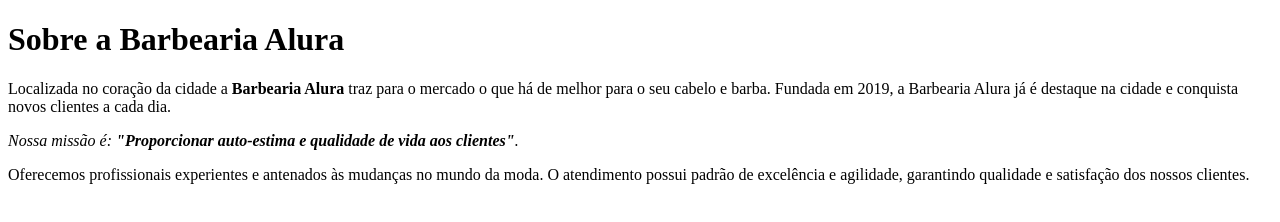
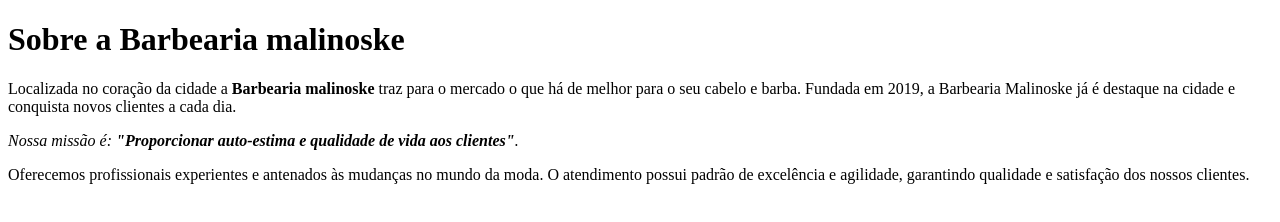
Before and after one commit to malinoske/emily, a plain HTML site: page index.html in a window 1280 px wide. Drawn offline with Linux system fonts and the light colour scheme.

Commit message:
Update index.html

```diff
--- a/index.html
+++ b/index.html
@@ -2,13 +2,13 @@
 <html lang="pt-br">
     <head>
         <meta charset="UTF-8">
-        <title>Barbearia Alura</title>
+        <title>Barbearia malinoske</title>
     </head>
     <body>
-        <h1>Sobre a Barbearia Alura</h1>
+        <h1>Sobre a Barbearia malinoske</h1>
 
-        <p>Localizada no coração da cidade a <strong>Barbearia Alura</strong> traz para o mercado o que há de melhor para o seu cabelo e barba.
-        Fundada em 2019, a Barbearia Alura já é destaque na cidade e conquista novos clientes a cada dia.</p>
+        <p>Localizada no coração da cidade a <strong>Barbearia malinoske</strong> traz para o mercado o que há de melhor para o seu cabelo e barba.
+        Fundada em 2019, a Barbearia Malinoske já é destaque na cidade e conquista novos clientes a cada dia.</p>
 
         <p><em>Nossa missão é: <strong>"Proporcionar auto-estima e qualidade de vida aos clientes"</strong>.</em></p>
 
```
